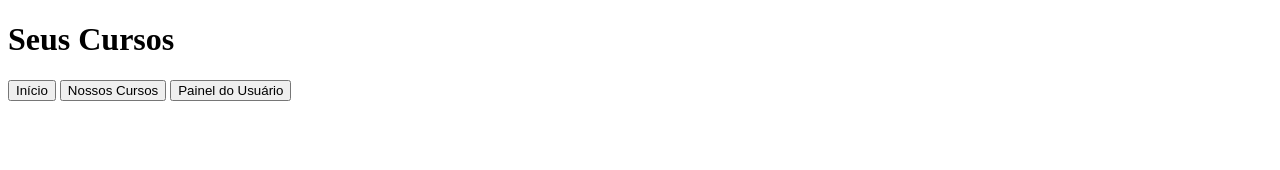
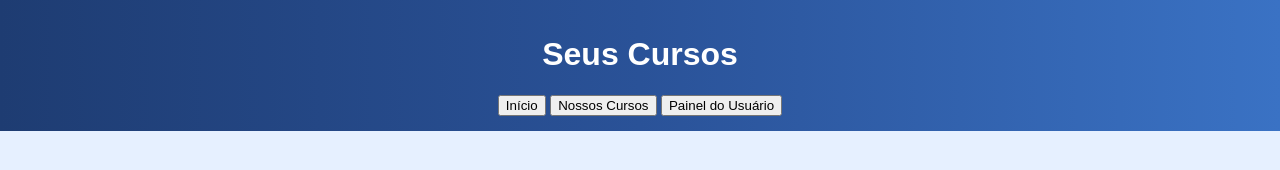
Before and after one commit to Edu-44ss/TCC, a plain HTML site: page Projeto-Site-TCC/Meus Cursos.html in a window 1280 px wide. Drawn offline with Linux system fonts and the light colour scheme.

Commit message:
Update Meus Cursos.html

```diff
--- a/Projeto-Site-TCC/Meus Cursos.html
+++ b/Projeto-Site-TCC/Meus Cursos.html
@@ -3,6 +3,7 @@
 <head>
     <meta charset="UTF-8">
     <meta name="viewport" content="width=device-width, initial-scale=1.0">
+    <link rel="stylesheet" href="./src/css/Estilo Meus Cursos.css">
     <title>Seus Cursos</title>
 </head>
 <body class="Corpo-MeusCursos">
```
